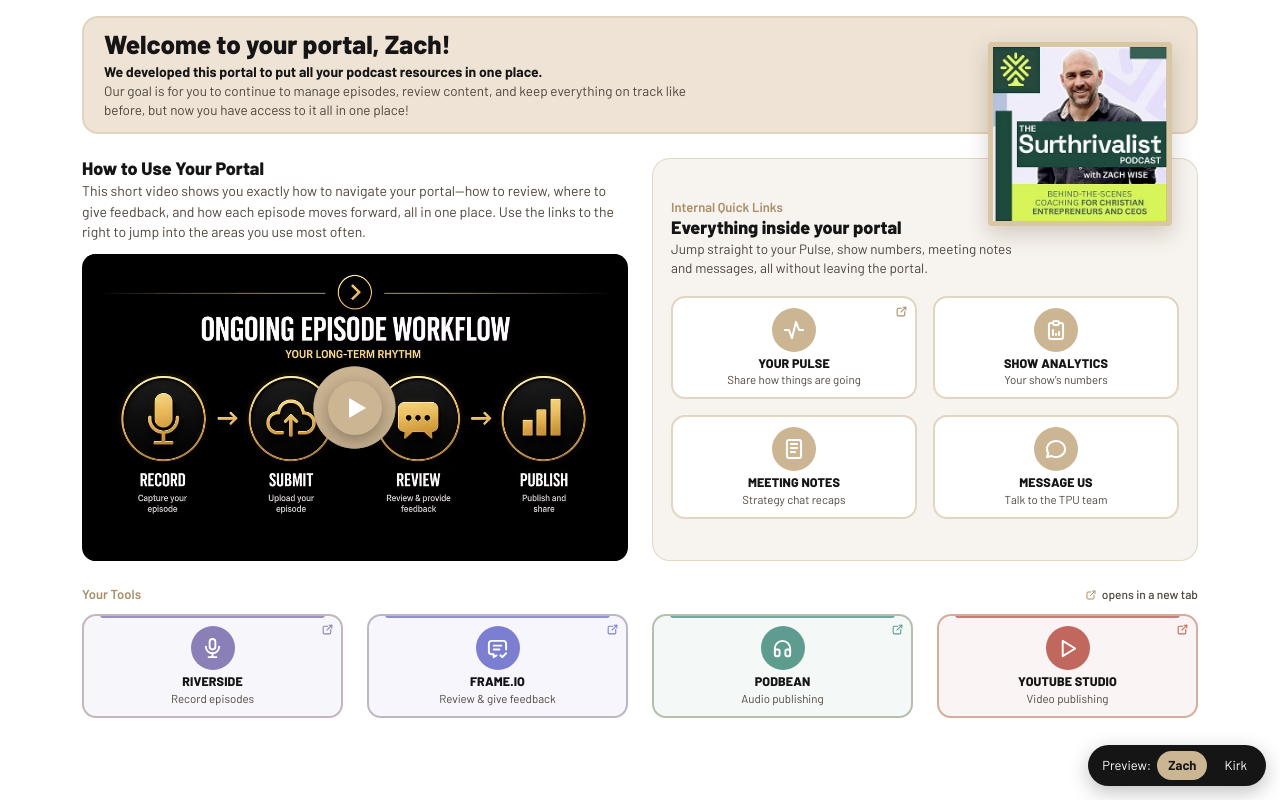
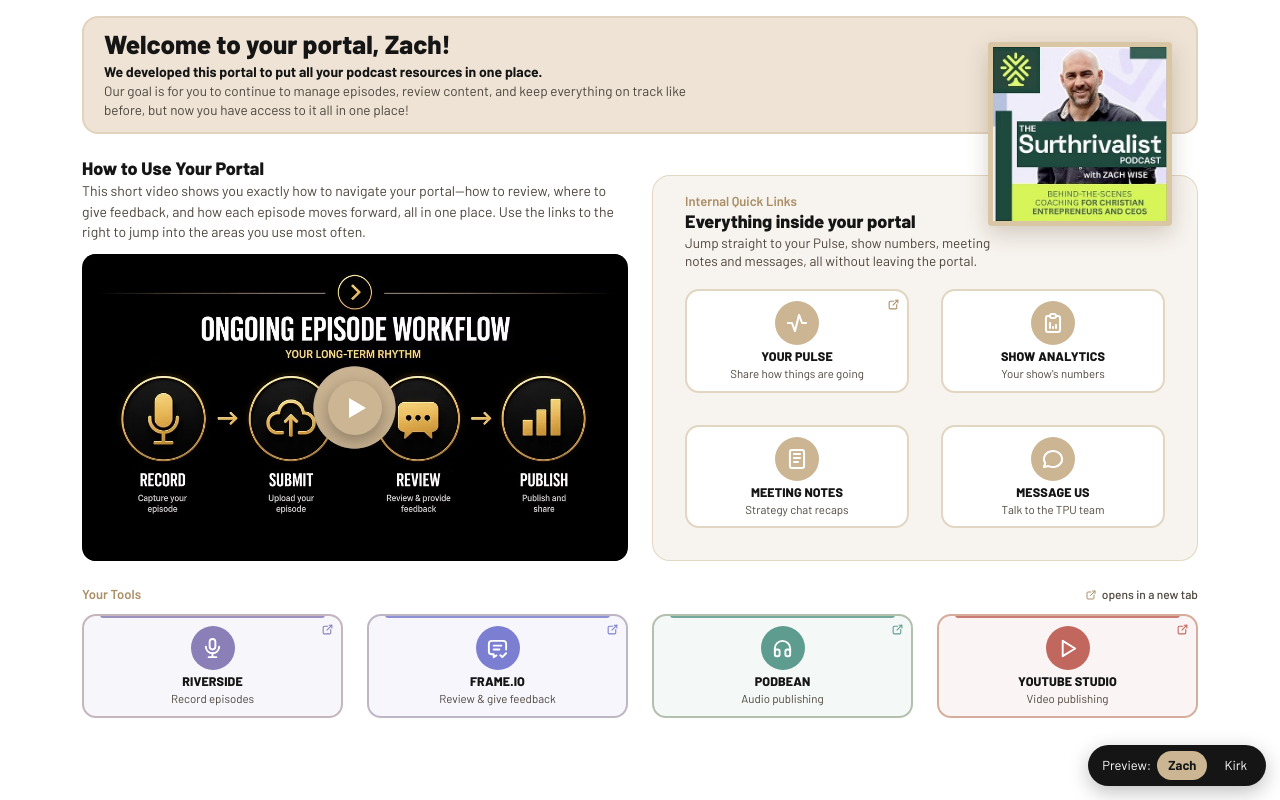
Before and after one commit to uploadpodcastnow-cpu/tpu-portal-home, a plain HTML site: page index.html in a window 1280 px wide. Drawn offline with Linux system fonts and the light colour scheme.

Commit message:
Add files via upload

```diff
--- a/index.html
+++ b/index.html
@@ -77,12 +77,12 @@ h2{font-size:18px;line-height:1.15;margin:0 0 4px;font-weight:800}
 .stage .ext{grid-column:1/5;display:grid;grid-template-columns:repeat(4,minmax(0,1fr));gap:24px;grid-auto-rows:minmax(86px,auto)}
 .stage .ext .tile{min-height:86px;padding:10px 8px}
 @media (max-width:760px){.stage{grid-template-columns:minmax(0,1fr)}.stage .full,.stage .vcol,.stage .rcol,.stage .ext{grid-column:1/-1}.stage .ext{grid-template-columns:repeat(2,minmax(0,1fr))}}
-.stage .rcol.panel{background:rgba(203,181,147,.16);border:1.5px solid rgba(203,181,147,.45);border-radius:18px;padding:18px;justify-content:center;gap:18px}
+.stage .rcol.panel{background:rgba(203,181,147,.16);border:1.5px solid rgba(203,181,147,.45);border-radius:18px;padding:18px var(--pg) var(--pg);justify-content:flex-start;gap:18px;align-self:end;--pg:clamp(16px,4vh,32px)}
 .page.std .stage .rcol.panel > div:first-child{padding-right:calc(var(--art) - 24px)}
 .stage .rcol.panel .lab{padding-top:0}
 .stage .ptitle{margin:2px 0 2px;font-size:18px;font-weight:800;line-height:1.15}
 .stage .psub{margin:0;font-size:13.5px;line-height:1.4;color:var(--muted)}
-.stage .rcol.panel .inner{gap:16px}
+.stage .rcol.panel .inner{gap:var(--pg)}
 .stage .rcol.panel .tile{background:#fff;border-color:rgba(203,181,147,.55)}
 .tile.acc .circ{background:var(--acc)}
 .tile.acc{border-color:color-mix(in srgb,var(--acc) 35%,var(--line));background:color-mix(in srgb,var(--acc) 7%,#fff)}
@@ -91,9 +91,11 @@ h2{font-size:18px;line-height:1.15;margin:0 0 4px;font-weight:800}
 .page.std{--art:clamp(120px,23vh,190px)}
 .page.std .hero{position:relative;padding-right:calc(var(--art) + 52px)}
 .page.std .cover{position:absolute;right:24px;top:24px;height:var(--art);width:var(--art);z-index:3;border-width:5px;box-shadow:0 8px 22px rgba(80,60,30,.22)}
-.stage .rcol.many .inner{gap:12px}.stage .rcol.panel.many{gap:12px;padding-block:14px}
+.stage .rcol.panel.many .inner{gap:20px}.stage .rcol.panel.many{gap:14px;padding:14px 20px 20px}
 @media (max-height:820px){.stage .rcol.many .psub{display:none}}
 @media (max-height:660px){.stage .rcol.many .ptitle{display:none}}
+@media (max-height:700px){.stage .rcol.panel .psub{display:none}}
+@media (max-height:640px){.stage .rcol.panel .ptitle{display:none}}
 .stage .vbox{cursor:pointer}
 .stage .vbox:hover .play,.stage .vbox:focus-visible .play{transform:translate(-50%,-50%) scale(1.08)}
 .stage .vbox .play{transition:transform .2s;z-index:2;box-shadow:0 6px 20px rgba(0,0,0,.35)}
```
